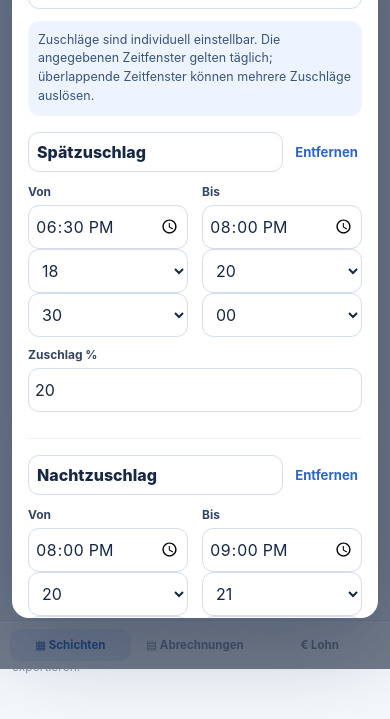
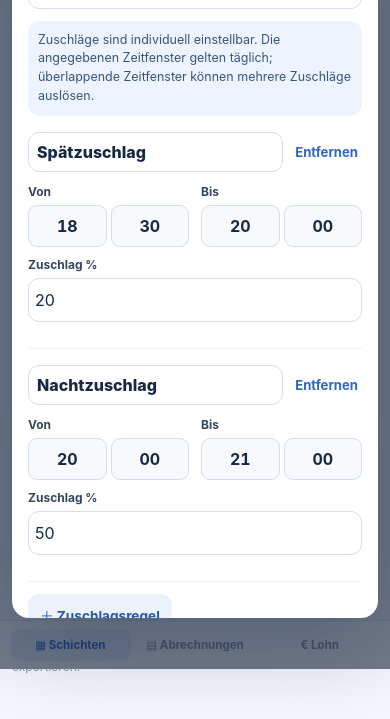
Before and after one commit to AgethanP/Arbeitszeit-App, a plain HTML site: page index.html in a window 390 px wide. Both pictures are taken after a click on the button "Einstellungen". Shown: the part 175-894 px from the top of the page. Drawn offline with Linux system fonts and the light colour scheme.

Commit message:
Update style.css

```diff
--- a/style.css
+++ b/style.css
@@ -1081,3 +1081,113 @@ dialog::backdrop {
     padding-top: 42px;
   }
 }
+
+/* ==========================================
+   KOMPAKTE UHRZEITAUSWAHL – iPhone
+   ========================================== */
+
+/* Native Uhrzeitfelder ausblenden */
+
+input.time-picker-source,
+input.time-picker-source[hidden] {
+  display: none !important;
+}
+
+/* Stunden und Minuten nebeneinander */
+
+.compact-time-picker {
+  display: grid;
+  grid-template-columns:
+    minmax(0, 1fr)
+    minmax(0, 1fr);
+  gap: 5px;
+
+  width: 100%;
+  min-width: 0;
+  max-width: 100%;
+}
+
+/* Auswahlfelder */
+
+.compact-time-picker select {
+  appearance: none;
+  -webkit-appearance: none;
+
+  display: block;
+  width: 100%;
+  min-width: 0;
+  max-width: 100%;
+
+  height: 44px;
+  padding: 0 3px;
+
+  border: 1px solid #d4deec;
+  border-radius: 10px;
+
+  background: #f7f9fc;
+  color: #172844;
+
+  font-size: 16px;
+  font-weight: 650;
+  font-variant-numeric: tabular-nums;
+  text-align: center;
+  text-align-last: center;
+}
+
+/* Ausgewähltes Feld hervorheben */
+
+.compact-time-picker select:focus {
+  outline: 2px solid #4778d6;
+  outline-offset: 1px;
+  background: #ffffff;
+}
+
+/* iPhone-Optimierung */
+
+@media (max-width: 430px) {
+
+  /* Beginn und Ende nebeneinander */
+
+  .form-grid {
+    display: grid;
+    grid-template-columns:
+      minmax(0, 1fr)
+      minmax(0, 1fr);
+    column-gap: 12px;
+    row-gap: 8px;
+  }
+
+  .form-grid > .field {
+    min-width: 0;
+    max-width: 100%;
+  }
+
+  /* Kompakte Zeitauswahl */
+
+  .compact-time-picker {
+    gap: 4px;
+  }
+
+  .compact-time-picker select {
+    height: 42px;
+    padding: 0 2px;
+    font-size: 16px;
+    border-radius: 9px;
+  }
+
+  /* Zuschlagseinstellungen */
+
+  .rule {
+    grid-template-columns:
+      minmax(0, 1fr)
+      minmax(0, 1fr);
+    column-gap: 12px;
+    row-gap: 10px;
+  }
+
+  /* Prozentfeld bekommt eigene Zeile */
+
+  .rule > div:nth-child(3) {
+    grid-column: 1 / -1;
+  }
+}
```
